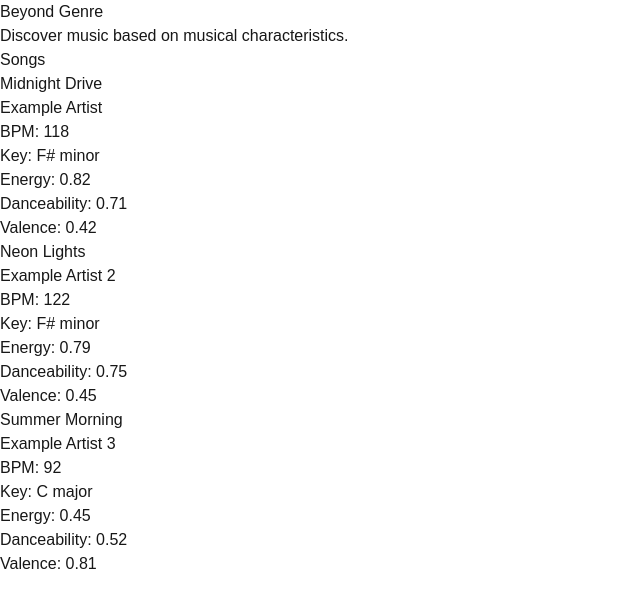
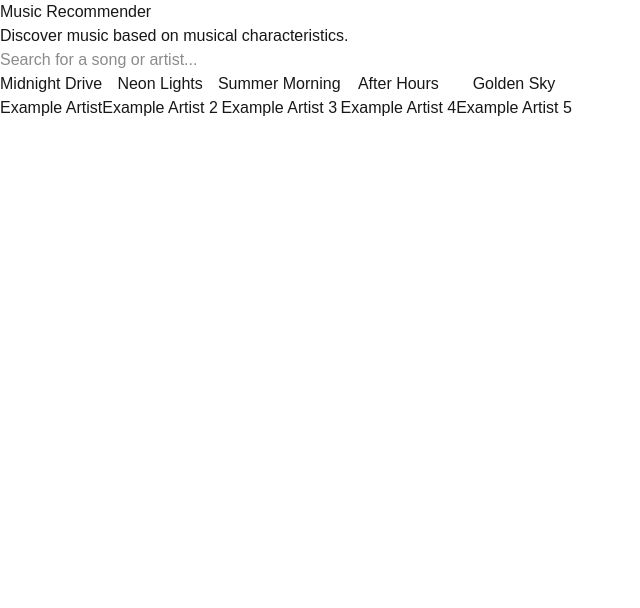
Before and after one commit to nj-anderson/music-recommendation-app, a Next.js app: page / in a window 1280 px wide. Shown: the top 608 px of the page, without its empty margins (0-640 px from the left). Built offline with nearby package versions, Linux system fonts and the light colour scheme.

Commit message:
Implemented basic song search querying.

```diff
--- a/src/app/page.tsx
+++ b/src/app/page.tsx
@@ -1,29 +1,17 @@
 import { songs } from "@/data/songs";
+import SongSearch from "@/components/SongSearch";
 
 export default function Home() {
     return (
         <main>
-            <h1>Beyond Genre</h1>
+            <h1>Music Recommender</h1>
 
             <p>
                 Discover music based on musical characteristics.
             </p>
 
-            <h2>Songs</h2>
+            <SongSearch />
 
-            {songs.map((song) => (
-                <div key={song.id}>
-                    <h3>{song.title}</h3>
-                    <p>{song.artist}</p>
-                    <p>BPM: {song.bpm}</p>
-                    <p>
-                        Key: {song.key} {song.mode}
-                    </p>
-                    <p>Energy: {song.energy}</p>
-                    <p>Danceability: {song.danceability}</p>
-                    <p>Valence: {song.valence}</p>
-                </div>
-            ))}
         </main>
     );
 }
--- /dev/null
+++ b/src/components/SongSearch.tsx
@@ -0,0 +1,48 @@
+"use client";
+
+import { useState } from "react";
+import { songs } from "@/data/songs";
+
+export default function SongSearch() {
+
+    const [search, setSearch] = useState("");
+
+
+    // For every song, check if the title or artist matches the search
+    const filteredSongs = songs.filter((song) => {
+
+        const searchWords = search.toLowerCase().split(" "); // what the user searched for
+
+        // make search easier by splitting the title and artist into words instead of just one string
+        const titleWords = song.title.toLowerCase().split(" ");
+        const artistWords = song.artist.toLowerCase().split(" ");
+
+        // "does at least one word in the title or artist start with the search term?"
+
+        return searchWords.every((searchWord) => (
+            titleWords.some((word) => word.startsWith(searchWord)) ||
+            artistWords.some((word) => word.startsWith(searchWord))
+        ));
+    });
+
+    return (
+        <>
+            <div>
+                <input
+                    type="text"
+                    placeholder="Search for a song or artist..."
+                    value={search}
+                    onChange={(event) => setSearch(event.target.value)} // every time the input changes, save its current value in 'search'
+                />
+            </div>
+            <div>
+                {filteredSongs.map((song) => (
+                    <button key={song.id}>
+                        <h2>{song.title}</h2>
+                        <p>{song.artist}</p>
+                    </button>
+                ))}
+            </div>
+        </>
+    )
+}
--- a/src/data/songs.ts
+++ b/src/data/songs.ts
@@ -1,7 +1,4 @@
 import { Song } from "@/types/song";
-
-/* This is dummy data for now. Replace this with actual data from a database later. */
-/* Possible data: https://musicbrainz.org/ */
 
 export const songs: Song[] = [
     {
@@ -37,4 +34,26 @@ export const songs: Song[] = [
         danceability: 0.52,
         valence: 0.81,
     },
+    {
+        id: "4",
+        title: "After Hours",
+        artist: "Example Artist 4",
+        bpm: 110,
+        key: "A",
+        mode: "minor",
+        energy: 0.68,
+        danceability: 0.64,
+        valence: 0.31,
+    },
+    {
+        id: "5",
+        title: "Golden Sky",
+        artist: "Example Artist 5",
+        bpm: 128,
+        key: "D",
+        mode: "major",
+        energy: 0.88,
+        danceability: 0.82,
+        valence: 0.91,
+    },
 ];
```
